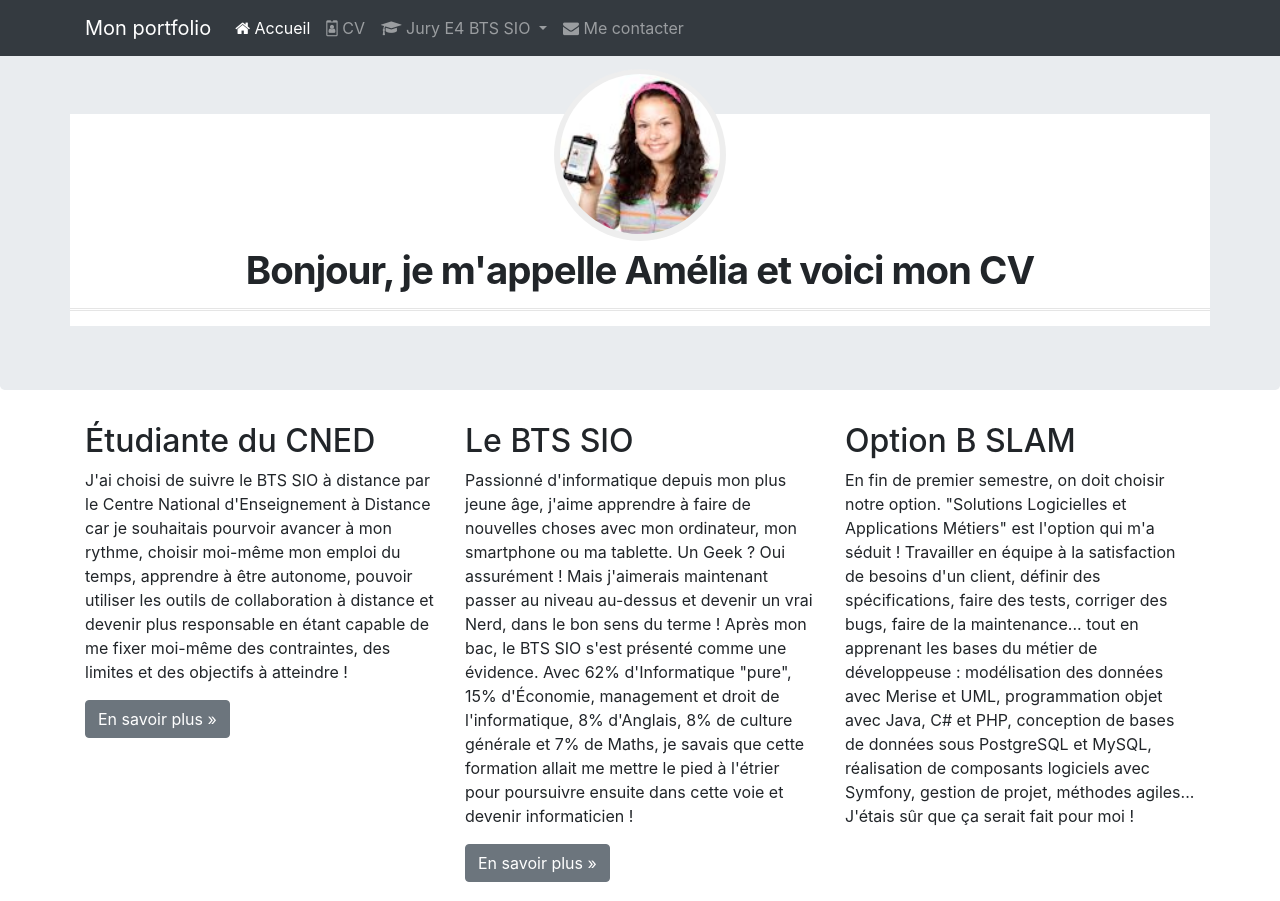
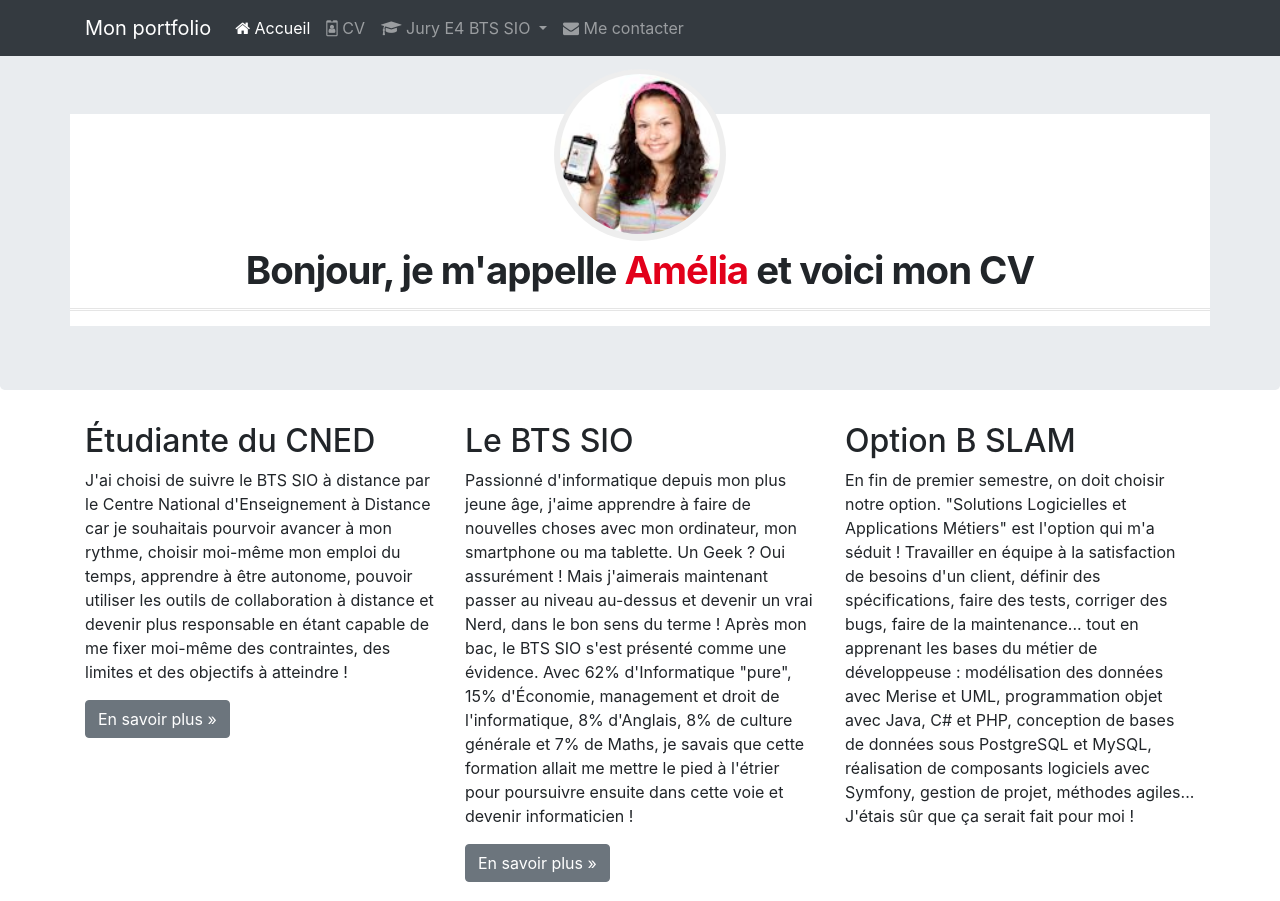
Before and after one commit to delageGabriel/delagegabriel.github.io, a plain HTML site: page pages/cv.html in a window 1280 px wide. Shown: the top 901 px of the page. Drawn offline with nearby package versions, Linux system fonts and the light colour scheme; files that its build step writes are made by us from their sources.

Commit message:
Amélioration page CV

```diff
--- a/pages/cv.html
+++ b/pages/cv.html
@@ -94,7 +94,7 @@
                             <img src="../images/AmeliaPilou.jpg"alt="Ma photo d'identité">
                         </div>
                         <div id="cv-intro">
-                            <h1>Bonjour, je m'appelle Amélia et voici mon CV</h1>
+                            <h1>Bonjour, je m'appelle <span>Amélia</span> et voici mon CV</h1>
                         </div>
                     </div>
                 </div>
```
